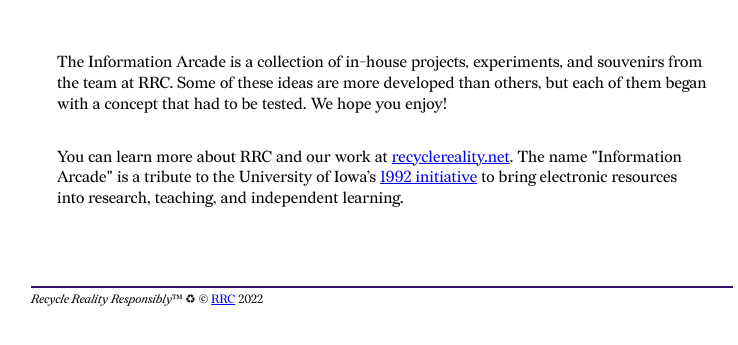
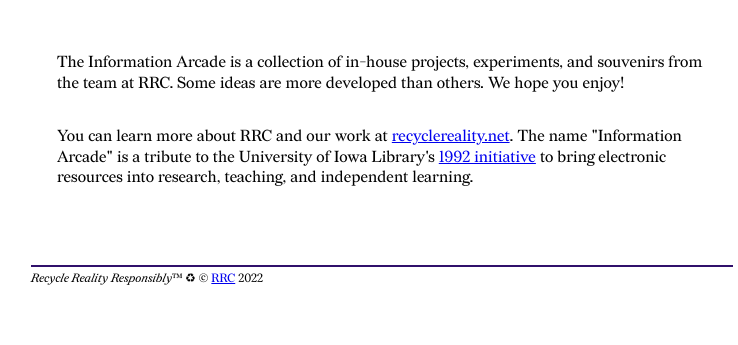
Before and after one commit to officecowboy/information-arcade, a website: page about/index.html in a window 1280 px wide. Shown: the part 129-474 px from the top of the page, without its empty margins (258-996 px from the left). Drawn offline with Linux system fonts and the light colour scheme.

Commit message:
library text

```diff
--- a/about/index.html
+++ b/about/index.html
@@ -47,8 +47,8 @@
       </div>
     </nav>
     <section class="main-content about-content">
-        <p>The Information Arcade is a collection of in-house projects, experiments, and souvenirs from the team at RRC. Some of these ideas are more developed than others, but each of them began with a concept that had to be tested. We hope you enjoy!</p>
-        <p>You can learn more about RRC and our work at <a href="https://www.recyclereality.net/">recyclereality.net</a>. The name "Information Arcade" is a tribute to the University of Iowa’s <a href="https://www.educause.edu/ir/library/text/CEM9438.txt">1992 initiative</a> to bring electronic resources into research, teaching, and independent learning.</p>
+        <p>The Information Arcade is a collection of in-house projects, experiments, and souvenirs from the team at RRC. Some ideas are more developed than others. We hope you enjoy!</p>
+        <p>You can learn more about RRC and our work at <a href="https://www.recyclereality.net/">recyclereality.net</a>. The name "Information Arcade" is a tribute to the University of Iowa Library's <a href="https://www.educause.edu/ir/library/text/CEM9438.txt">1992 initiative</a> to bring electronic resources into research, teaching, and independent learning.</p>
     </section>
     <footer class="footer">
       <p class="footer-text"><span class="slogan">Recycle Reality Responsibly</span>™
```
